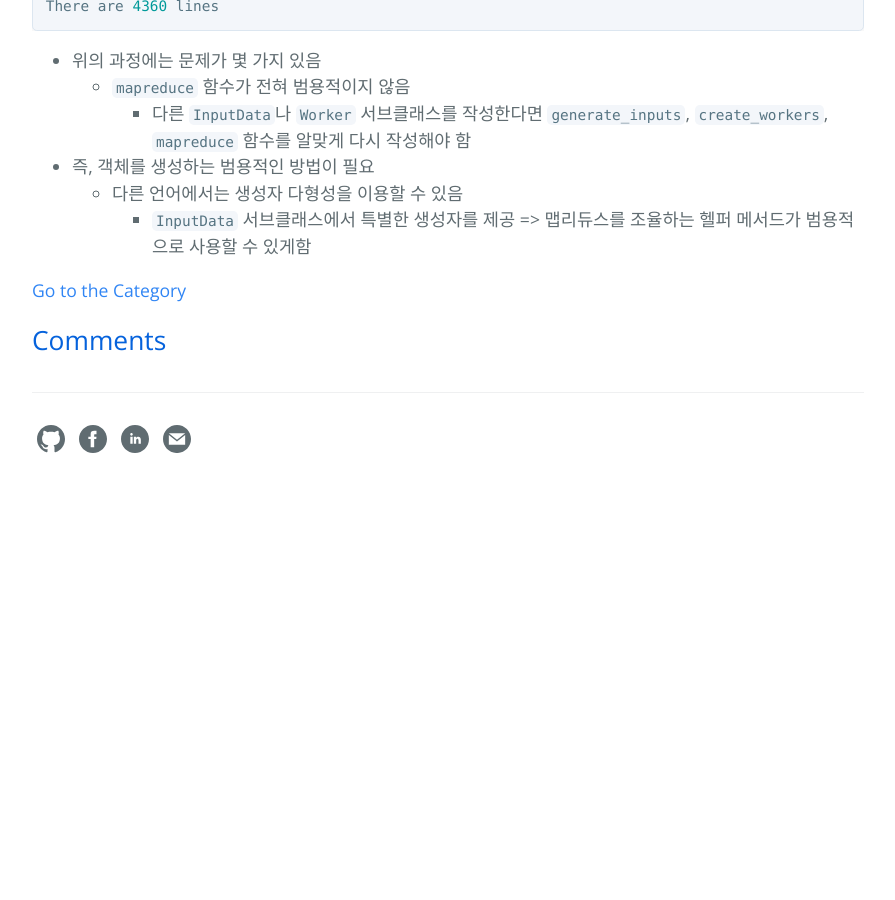
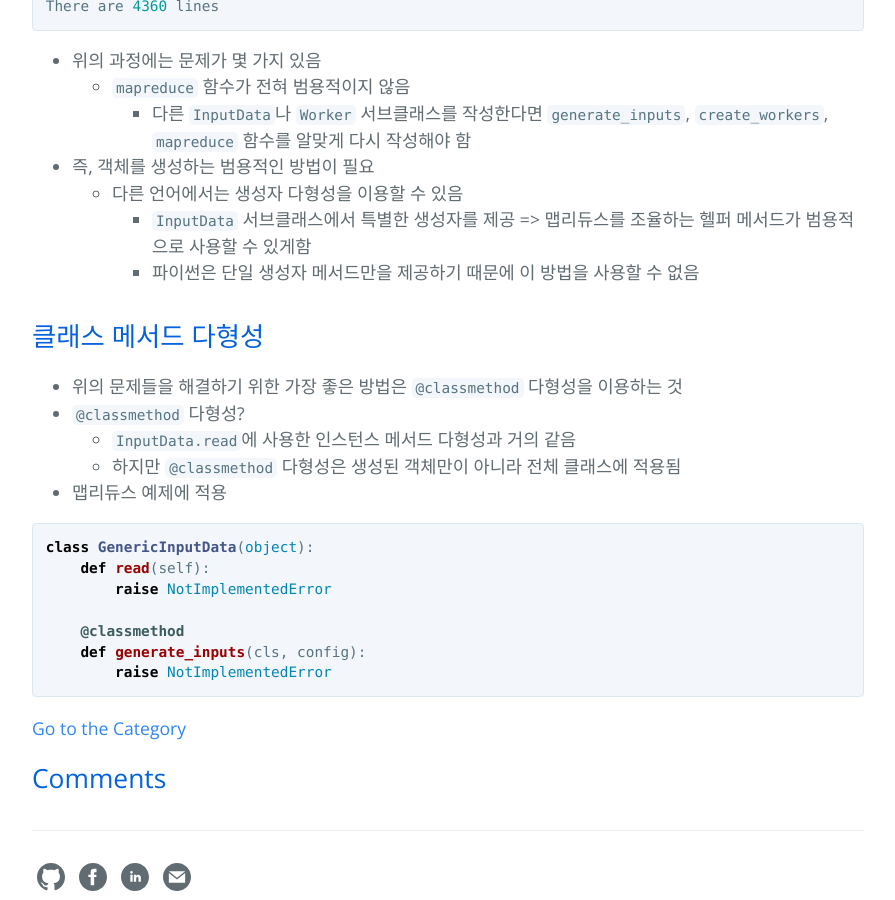
Before and after one commit to hcnoh/hcnoh.github.io, a Jekyll site: the page built from _posts/2018-10-04-effective-python-way24.md, in a window 1280 px wide and 900 px high, scrolled down 2953 px. Shown: the whole window, without its empty margins (192-1087 px from the left). Built offline with Jekyll 4.4.1, drawn with Linux system fonts in a browser that asks for light colours; comment, search, counter and statistics services are not loaded; before the commit the page ends 3460 px from its top, so only the background shows below that.

Commit message:
Update 2018-10-04-effective-python-way24.md

````diff
--- a/_posts/2018-10-04-effective-python-way24.md
+++ b/_posts/2018-10-04-effective-python-way24.md
@@ -137,3 +137,21 @@ There are 4360 lines
 - 즉, 객체를 생성하는 범용적인 방법이 필요
   - 다른 언어에서는 생성자 다형성을 이용할 수 있음
     - `InputData` 서브클래스에서 특별한 생성자를 제공 => 맵리듀스를 조율하는 헬퍼 메서드가 범용적으로 사용할 수 있게함
+    - 파이썬은 단일 생성자 메서드만을 제공하기 때문에 이 방법을 사용할 수 없음
+
+## 클래스 메서드 다형성
+- 위의 문제들을 해결하기 위한 가장 좋은 방법은 `@classmethod` 다형성을 이용하는 것
+- `@classmethod` 다형성?
+  - `InputData.read`에 사용한 인스턴스 메서드 다형성과 거의 같음
+  - 하지만 `@classmethod` 다형성은 생성된 객체만이 아니라 전체 클래스에 적용됨
+- 맵리듀스 예제에 적용
+
+```python
+class GenericInputData(object):
+    def read(self):
+        raise NotImplementedError
+
+    @classmethod
+    def generate_inputs(cls, config):
+        raise NotImplementedError
+```
````
